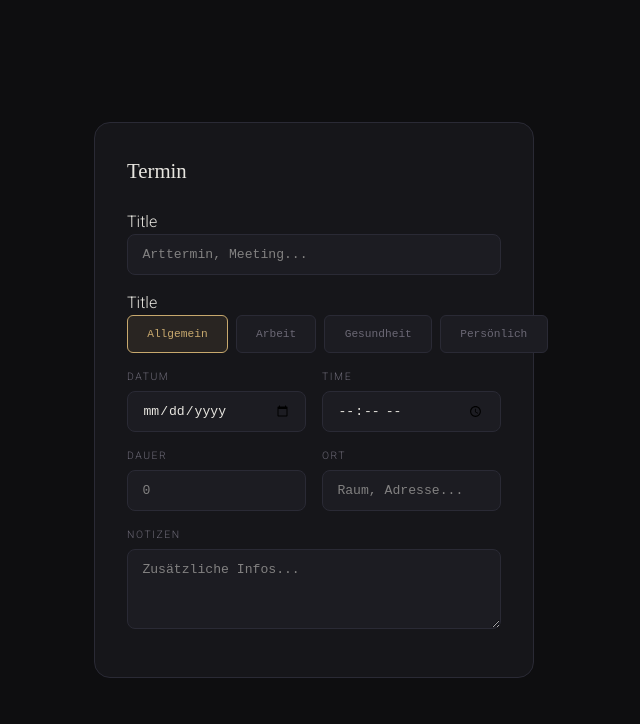
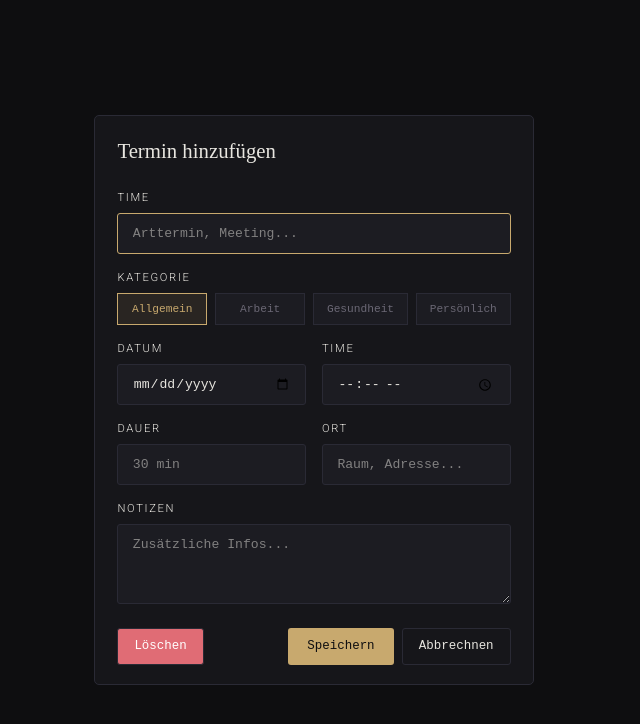
Before and after one commit to Zeeshan-001/TerminPlanung, a React (Vite) app: page /appointments in a window 1280 px wide. Shown: the top 724 px of the page, without its empty margins (326-966 px from the left). Built offline with nearby package versions, Linux system fonts and the light colour scheme.

Commit message:
AppointmentForm

```diff
--- a/src/App.css
+++ b/src/App.css
@@ -20,6 +20,8 @@
 
   --color-arbeit: #f97316;
   --bg-arbeit: #fff7ed;
+
+  --radious-sm: 3px;
 }
 
 * {
@@ -129,7 +131,7 @@ aside {
   cursor: pointer;
   font-size: 1rem;
   padding: 0.2rem 0.4rem;
-  border-radius: 4px;
+  border-radius: var(----radious-sm);
   transition: color 0.2s;
 }
 .nav-btn:hover {
@@ -565,8 +567,8 @@ main {
 .modal {
   background: var(--surface);
   border: 1px solid var(--border);
-  border-radius: 16px;
-  padding: 2rem;
+  border-radius: 5px;
+  padding: 1.2rem 1.4rem;
   width: 440px;
   max-width: 95vw;
   animation: modalIn 0.25s ease;
@@ -607,8 +609,8 @@ main {
   flex-direction: column;
 }
 .form-label {
-  font-size: 0.65rem;
-  color: var(--muted);
+  font-size: 0.7rem;
+  color: var(--text);
   letter-spacing: 0.15em;
   text-transform: uppercase;
   display: block;
@@ -622,7 +624,7 @@ main {
   border: 1px solid var(--border);
   color: var(--text);
   padding: 0.6rem 0.9rem;
-  border-radius: 8px;
+  border-radius: var(--radious-sm);
   font-family: "DM Mono", monospace;
   font-size: 0.82rem;
   transition: border-color 0.2s;
@@ -653,8 +655,8 @@ main {
 }
 .cat-btn {
   flex: 1;
-  padding: 0.6rem 1.2rem;
-  border-radius: 6px;
+  padding: 0.4rem 0.8rem;
+  border-radius: var(----radious-sm);
   border: 1px solid var(--border);
   background: var(--card);
   color: var(--muted);
@@ -694,9 +696,9 @@ main {
 .btn-ghost {
   background: none;
   border: 1px solid var(--border);
-  color: var(--muted);
+  color: var(--text);
   padding: 0.5rem 1rem;
-  border-radius: 8px;
+  border-radius: var(--radious-sm);
   font-family: "DM Mono", monospace;
   font-size: 0.78rem;
   cursor: pointer;
@@ -711,7 +713,7 @@ main {
   border: none;
   color: #0e0e10;
   padding: 0.5rem 1.2rem;
-  border-radius: 8px;
+  border-radius: var(--radious-sm);
   font-family: "DM Mono", monospace;
   font-size: 0.78rem;
   font-weight: 500;
@@ -722,6 +724,8 @@ main {
   background: #e0c085;
 }
 .btn-danger {
+  /* display: none; */
+  margin-right: auto;
   background: var(--danger);
   color: #fff;
 }
--- a/src/App.tsx
+++ b/src/App.tsx
@@ -1,6 +1,5 @@
-import { useRef, useState } from "react";
 import "./App.css";
-import AppointmentForm from "@features/appointments/components/AppointmentForm";
+import AppointmentForm from "@features/appointments/components/appointmentsForm/AppointmentForm";
 
 function App() {
   return (
--- a/src/features/appointments/components/AppointmentForm.tsx
+++ /dev/null
@@ -1,51 +0,0 @@
-import * as React from "react";
-import Button from "src/shared/ui/utils/Button";
-import Input from "src/shared/ui/utils/Input";
-
-const AppointmentForm = () => {
-  return (
-    <div className="modal">
-      <div className="modal-title">Termin</div>
-      <div className="form-group flex flex-col">
-        <label htmlFor="form-label">Title</label>
-        <input type="text" className="form-input" name="form-label" id="eventTitle" placeholder="Arttermin, Meeting..." />
-      </div>
-
-      <div className="form-group">
-        <label htmlFor="form-label">Title</label>
-
-        <div className="category-selector">
-          <Button type="button" klasses="cat-btn selected-other" data-cat="other">
-            Allgemein
-          </Button>
-          <Button type="button" klasses="cat-btn bg-red" data-cat="arbeit">
-            Arbeit
-          </Button>
-          <Button type="button" klasses="cat-btn" data-cat="gesundheit">
-            Gesundheit
-          </Button>
-          <Button type="button" klasses="cat-btn" data-cat="persönlich">
-            Persönlich
-          </Button>
-        </div>
-      </div>
-
-      <div className="form-row">
-        <Input type="date" klasses="form-input" label="Datum" />
-        <Input type="time" klasses="form-input" label="Time" />
-      </div>
-
-      <div className="form-row">
-        <Input type="number" klasses="form-input" placeholder="0" label="Dauer" />
-        <Input type="text" klasses="form-input" placeholder="Raum, Adresse..." label="Ort" />
-      </div>
-
-      <div className="form-group">
-        <label className="form-label">Notizen</label>
-        <textarea className="form-textarea" id="eventNotes" placeholder="Zusätzliche Infos..."></textarea>
-      </div>
-    </div>
-  );
-};
-
-export default AppointmentForm;
--- /dev/null
+++ b/src/features/appointments/components/appointmentsForm/AppointmentForm.tsx
@@ -0,0 +1,47 @@
+import { useState, type JSX } from "react";
+import Input from "src/shared/ui/utils/Input";
+import CategorySelector from "./CategorySelector";
+import FormActions from "./FormActions";
+
+const AppointmentForm = (): JSX.Element => {
+  const [categorie, setCategorie] = useState<string>("allgemein");
+
+  const handleCategorieSelect = (cat) => {
+    setCategorie(cat);
+  };
+
+  return (
+    <div className="modal">
+      <h2 className="modal-title">Termin hinzufügen</h2>
+      {/****** Title *****/}
+      <Input type="text" label="Time" id="eventTitle" placeholder="Arttermin, Meeting..." autoFocus />
+
+      {/****** Categories *****/}
+      <CategorySelector onSelect={handleCategorieSelect} selectedID={categorie} />
+
+      {/****** Date and Time *****/}
+      <div className="form-row">
+        <Input type="date" label="Datum" />
+        <Input type="time" label="Time" />
+      </div>
+
+      {/****** Period and Place *****/}
+      <div className="form-row">
+        <Input type="number" placeholder="30 min" label="Dauer" />
+        <Input type="text" placeholder="Raum, Adresse..." label="Ort" />
+      </div>
+
+      {/****** Notes *****/}
+      <div className="form-group">
+        <label className="form-label" htmlFor="eventNotes">
+          Notizen
+        </label>
+        <textarea className="form-textarea" id="eventNotes" placeholder="Zusätzliche Infos..."></textarea>
+      </div>
+
+      <FormActions />
+    </div>
+  );
+};
+
+export default AppointmentForm;
--- /dev/null
+++ b/src/features/appointments/components/appointmentsForm/CategorySelector.tsx
@@ -0,0 +1,28 @@
+import type { JSX } from "react";
+import Button from "src/shared/ui/utils/Button";
+import { CATEGORIES } from "@features/appointments/modal/categories";
+
+interface CategorySelectorProps {
+  selectedID: string;
+  onSelect: (id: string) => void;
+}
+
+const CategorySelector = ({ onSelect, selectedID }: CategorySelectorProps): JSX.Element => {
+  return (
+    <div className="form-group">
+      <label className="form-label" htmlFor="form-label">
+        Kategorie
+      </label>
+
+      <div className="category-selector">
+        {CATEGORIES.map((cat) => (
+          <Button key={cat.id} id={cat.id} type="button" klasses={`cat-btn ${selectedID === cat.id ? "selected-other" : ""}`} data-cat={cat.id} onClick={() => onSelect(cat.id)}>
+            {cat.label}
+          </Button>
+        ))}
+      </div>
+    </div>
+  );
+};
+
+export default CategorySelector;
--- /dev/null
+++ b/src/features/appointments/components/appointmentsForm/FormActions.tsx
@@ -0,0 +1,20 @@
+import type { JSX } from "react";
+import Button from "src/shared/ui/utils/Button";
+
+const FormActions = (): JSX.Element => {
+  return (
+    <div className="modal-actions">
+      <Button klasses="btn-ghost btn-danger" id="deleteBtn" onClick="deleteEvent()">
+        Löschen
+      </Button>
+      <Button klasses="btn-primary" onClick="saveEvent()">
+        Speichern
+      </Button>
+      <Button klasses="btn-ghost" onClick="closeModal()">
+        Abbrechnen
+      </Button>
+    </div>
+  );
+};
+
+export default FormActions;
--- /dev/null
+++ b/src/features/appointments/modal/categories.ts
@@ -0,0 +1,6 @@
+export const CATEGORIES = [
+  { id: "allgemein", label: "Allgemein" },
+  { id: "arbeit", label: "Arbeit" },
+  { id: "gesundheit", label: "Gesundheit" },
+  { id: "persönlich", label: "Persönlich" },
+] as const;
--- a/src/shared/ui/utils/Input.tsx
+++ b/src/shared/ui/utils/Input.tsx
@@ -1,18 +1,19 @@
 import type { InputHTMLAttributes, JSX } from "react";
 
 interface InputProps extends InputHTMLAttributes<HTMLInputElement> {
+  containerKlasses?: string;
   klasses?: string;
   label: string;
 }
 
-const Input = ({ klasses, label, id, ...props }: InputProps): JSX.Element => {
-  const inputId = id || `input-${label.replace(/\s+/g, "-").toLowerCase()}`;
+const Input = ({ klasses, label, id, containerKlasses, name, ...props }: InputProps): JSX.Element => {
+  const inputId = id || `input-${label.replace(/\s+/g, "-").toUpperCase()}`;
   return (
-    <div className="form-group">
+    <div className={`form-group ${containerKlasses || ""}`}>
       <label className="form-label" htmlFor={inputId}>
         {label}
       </label>
-      <input className={klasses} name={inputId} {...props} />
+      <input className={`form-input ${klasses || ""}`} name={name || inputId} id={inputId} {...props} />
     </div>
   );
 };
```
